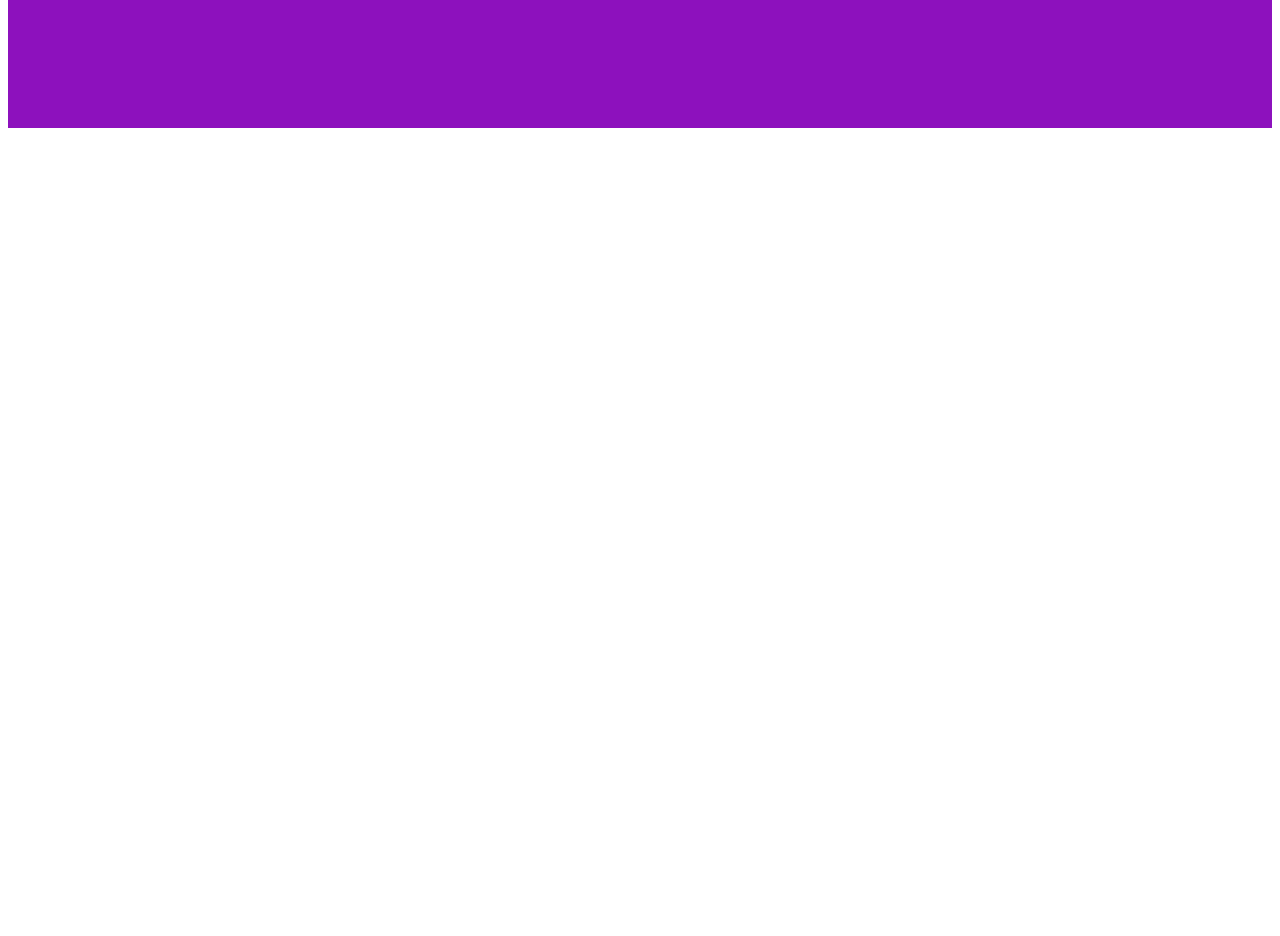
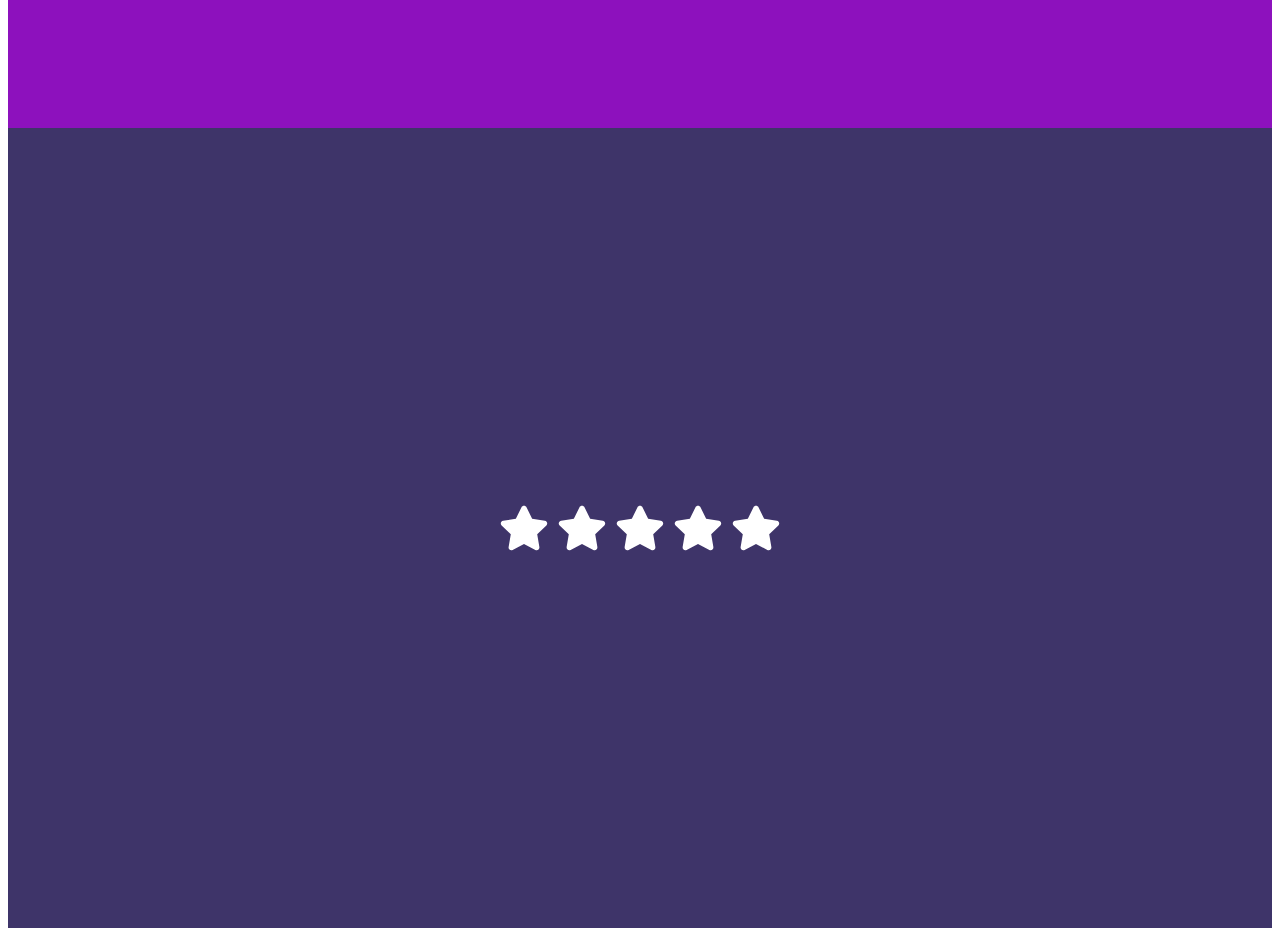
Before and after one commit to heshangoonawardena/freeCodeCamp-projects, a React (Vite) app: page / in a window 1280 px wide. Shown: the part 1480-2416 px from the top of the page. Before the commit the page ends 1616 px from the top, so only its background shows below. Built offline with nearby package versions, Linux system fonts and the light colour scheme.

Commit message:
develop ⭐ star-rating

```diff
--- a/package.json
+++ b/package.json
@@ -11,7 +11,8 @@
   },
   "dependencies": {
     "react": "^18.3.1",
-    "react-dom": "^18.3.1"
+    "react-dom": "^18.3.1",
+    "react-icons": "^5.3.0"
   },
   "devDependencies": {
     "@eslint/js": "^9.9.0",
--- a/src/App.jsx
+++ b/src/App.jsx
@@ -2,12 +2,14 @@ import React from "react";
 import "./App.css";
 import Accordion from "./components/Accordion/Accordion";
 import RandomColor from "./components/RandomColor/RandomColor";
+import StarRating from "./components/StarRating/StarRating";
 
 const App = () => {
   return (
     <>
       <Accordion />
       <RandomColor />
+      <StarRating />
     </>
   );
 };
--- /dev/null
+++ b/src/components/StarRating/StarRating.css
@@ -0,0 +1,19 @@
+.container {
+  width: 100%;
+  height: 100vh;
+  display: flex;
+  justify-content: center;
+  align-items: center;
+  background-color: #3E3469;
+  gap: 0.5rem;
+}
+
+.active {
+  color: #FFD700;
+  transition-duration: 200ms;
+}
+
+.inactive {
+  color: #ffffff;
+  transition-duration: 200ms;
+}
--- /dev/null
+++ b/src/components/StarRating/StarRating.jsx
@@ -0,0 +1,43 @@
+import React, { useState } from "react";
+import { FaStar } from "react-icons/fa";
+import "./StarRating.css";
+
+const StarRating = () => {
+  const noOfStars = 5;
+
+  const [rating, setRating] = useState(0);
+  const [hover, setHover] = useState(0);
+
+  const handleClick = (index) => {
+    rating == index + 1 ? setRating(0) : setRating(index + 1);
+    // setRating(index + 1);
+  };
+
+  const handleHover = (index) => {
+    setHover(index + 1);
+  };
+
+  const handleHoverOut = () => {
+    setHover(0);
+  };
+
+  return (
+    <div className="container">
+      {[...Array(noOfStars)].map((_, index) => {
+        // index += 1;
+        return (
+          <FaStar
+            onClick={() => handleClick(index)}
+            onMouseOver={() => handleHover(index)}
+            onMouseOut={handleHoverOut}
+            size={50}
+            key={index}
+            className={index < (hover || rating) ? "active" : "inactive"}
+          />
+        );
+      })}
+    </div>
+  );
+};
+
+export default StarRating;
```
Also changed, not shown: 1 other file (tests, documents, lock files or other folders).
